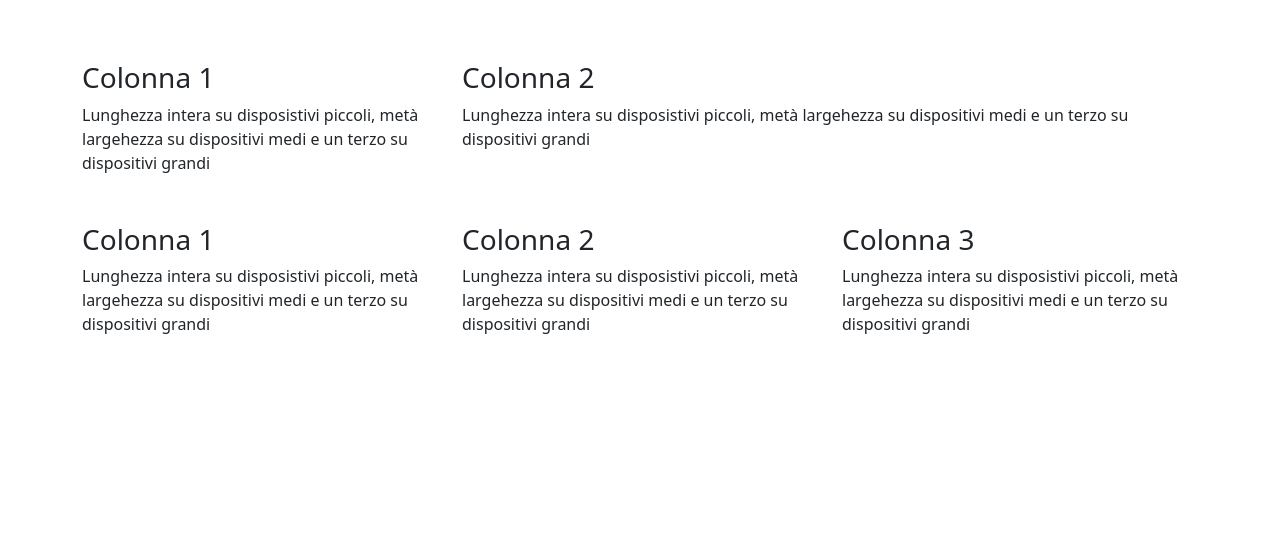
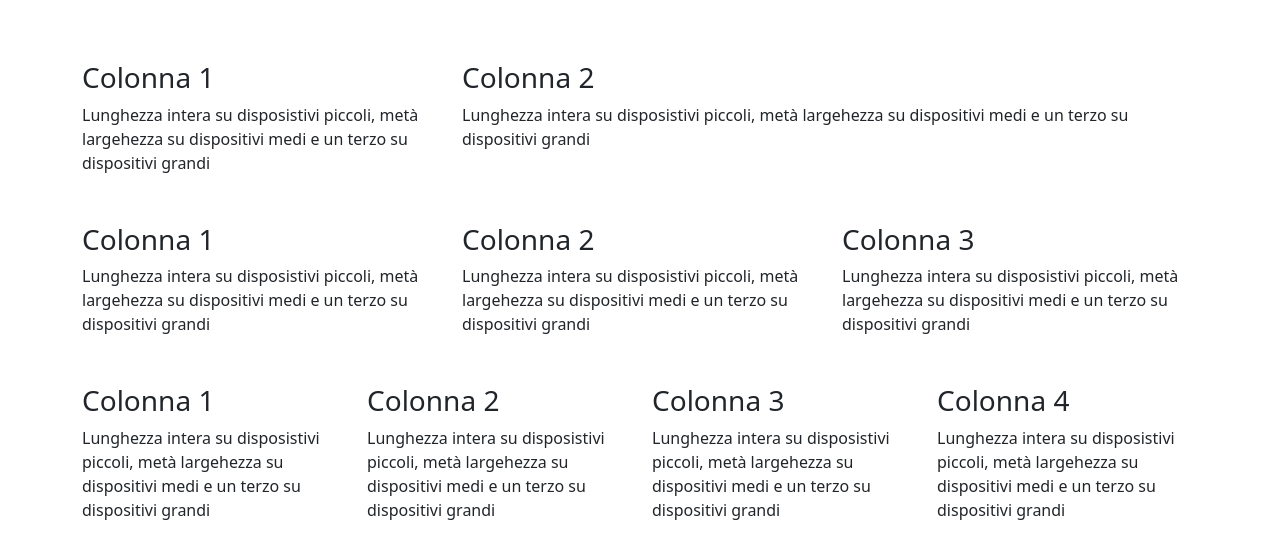
Before and after one commit to Fabio-Bianco/htmlcss-bootstrap-layout, a plain HTML site: page index.html in a window 1280 px wide. Shown: the part 131-690 px from the top of the page. Drawn offline with nearby package versions, Linux system fonts and the light colour scheme.

Commit message:
feat: created 3th row

```diff
--- a/index.html
+++ b/index.html
@@ -45,19 +45,55 @@
     <div class="container py-5">
         <div class="row">
           <div class="col col-md-4 col-lg-4">
+            <article>
                 <h3>Colonna 1</h3>
                 Lunghezza intera su disposistivi piccoli, metà largehezza
                 su dispositivi medi e un terzo su dispositivi grandi
                 </article>
           </div>
           <div class="col col-md-4 col-lg-4">
+            <article>
                 <h3>Colonna 2</h3>
                 Lunghezza intera su disposistivi piccoli, metà largehezza
                 su dispositivi medi e un terzo su dispositivi grandi
                 </article>
           </div>
           <div class="col-sm-12 col-md-4 col-lg-4">
+            <article>
                 <h3>Colonna 3</h3>
+                Lunghezza intera su disposistivi piccoli, metà largehezza
+                su dispositivi medi e un terzo su dispositivi grandi
+                </article>
+          </div>
+        </div>
+      </div>
+
+
+      <div class="container">
+        <div class="row row-cols-2">
+          <div class="col-sm-6 col-md-3 col-lg-3">
+            <article>
+                <h3>Colonna 1</h3>
+                Lunghezza intera su disposistivi piccoli, metà largehezza
+                su dispositivi medi e un terzo su dispositivi grandi
+                </article>
+          </div>
+          <div class="col-sm-6 col-md-3 col-lg-3">
+                <h3>Colonna 2</h3>
+                Lunghezza intera su disposistivi piccoli, metà largehezza
+                su dispositivi medi e un terzo su dispositivi grandi
+                </article>
+          </div>
+          <div class="col-sm-6 col-md-3 col-lg-3">
+            <article>
+                <h3>Colonna 3</h3>
+                Lunghezza intera su disposistivi piccoli, metà largehezza
+                su dispositivi medi e un terzo su dispositivi grandi
+                </article>
+          </div>
+          <div class="col-sm-6 col-md-3 col-lg-3">
+            <article>
+                <h3>Colonna 4</h3>
                 Lunghezza intera su disposistivi piccoli, metà largehezza
                 su dispositivi medi e un terzo su dispositivi grandi
                 </article>
```
Lines whose indentation alone changed are shown as unchanged.
